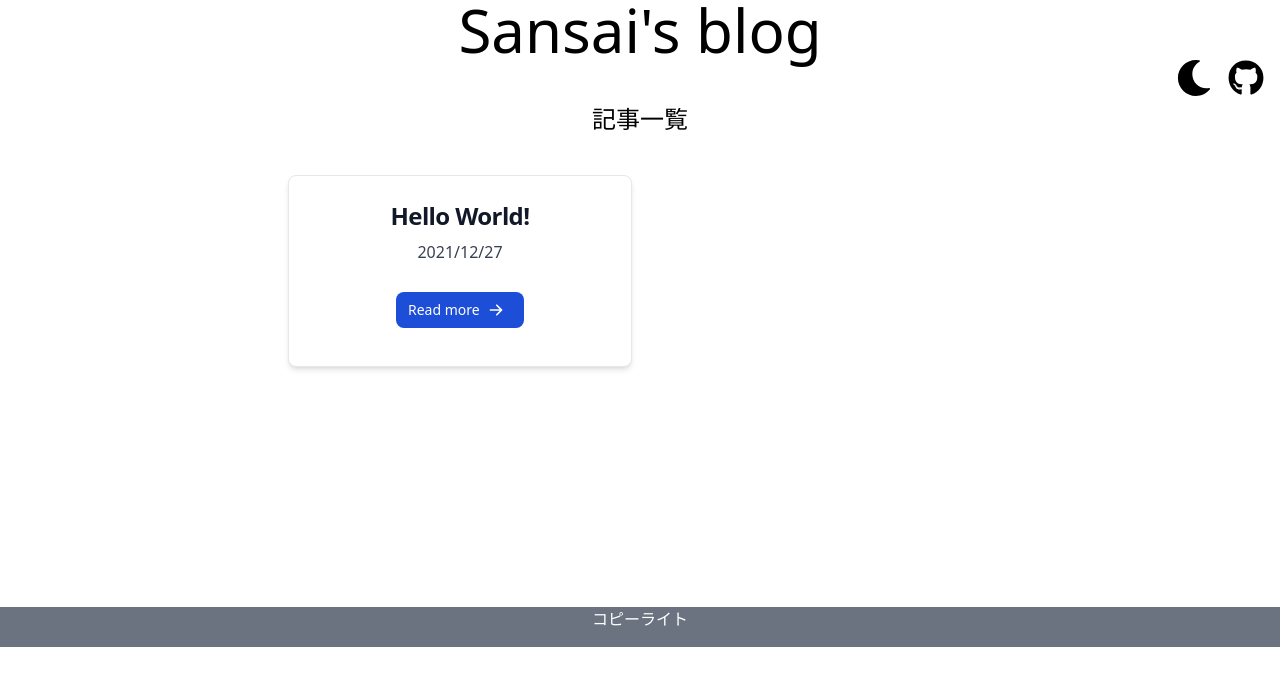
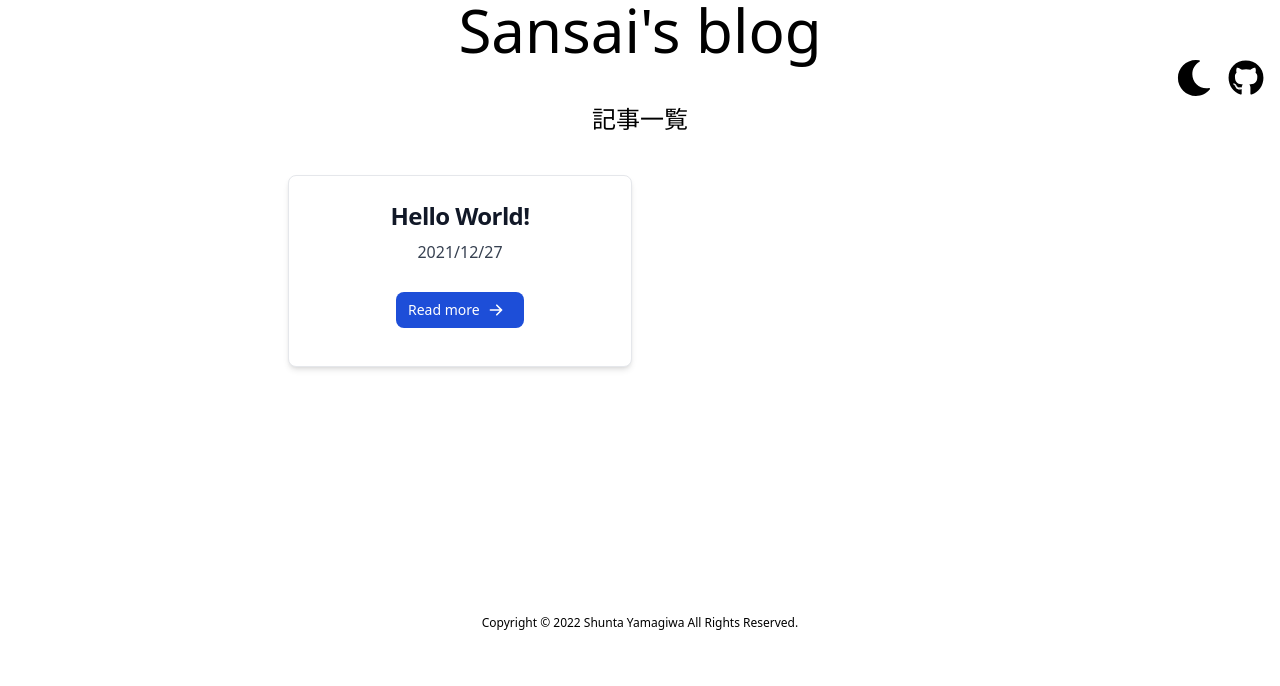
Before and after one commit to Sansai-snct/blog, a Next.js app: page / in a window 1280 px wide. Shown: the top 686 px of the page. Built offline with nearby package versions, Linux system fonts and the light colour scheme.

Commit message:
[update]　表記を修正 #10

```diff
--- a/src/components/Footer/Footer.tsx
+++ b/src/components/Footer/Footer.tsx
@@ -1,6 +1,12 @@
 import React, { VFC } from 'react';
 const Footer: VFC = () => {
-  return <footer className='bg-gray-500 text-center font-12 h-10 text-white'>コピーライト</footer>;
+  return (
+    <footer className='flex-grow'>
+      <p className='p-2 text-center text-xs bottom-0'>
+        Copyright © 2022 Shunta Yamagiwa All Rights Reserved.
+      </p>
+    </footer>
+  );
 };
 
 export default Footer;
```
